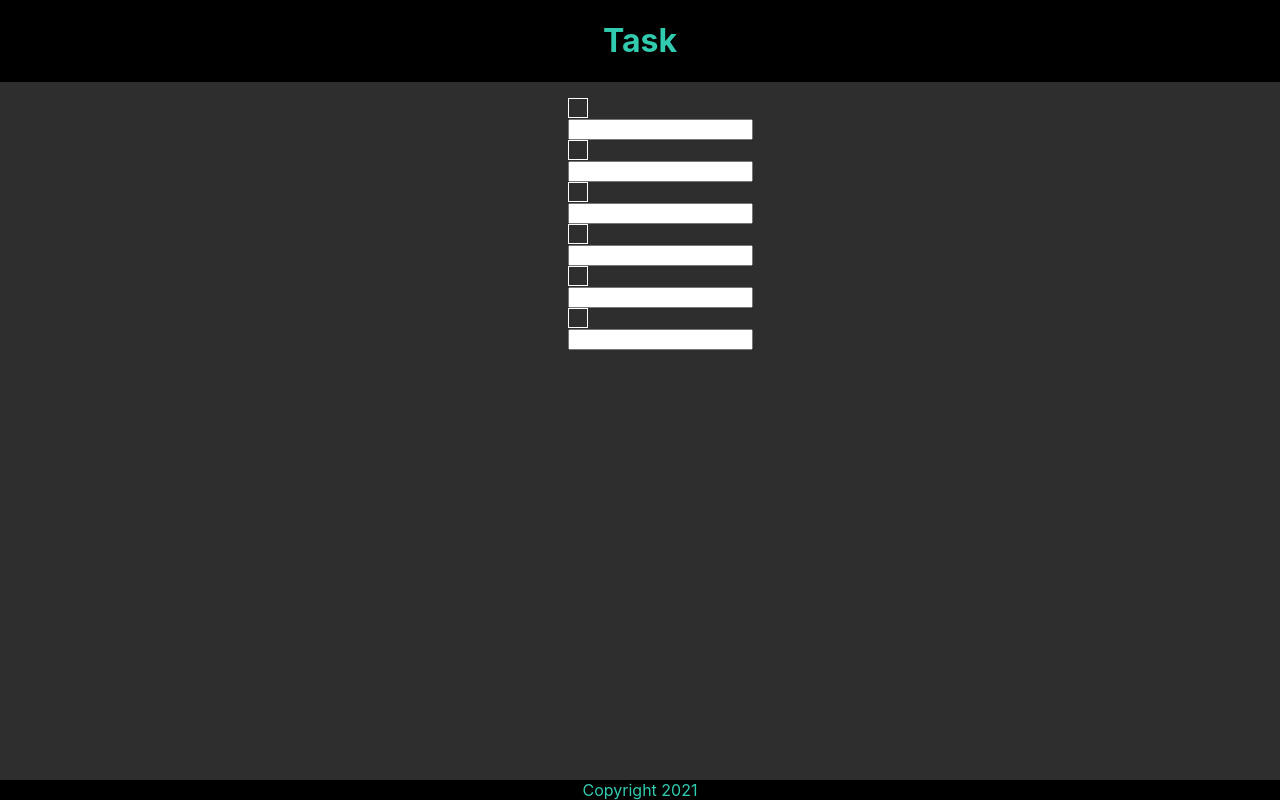
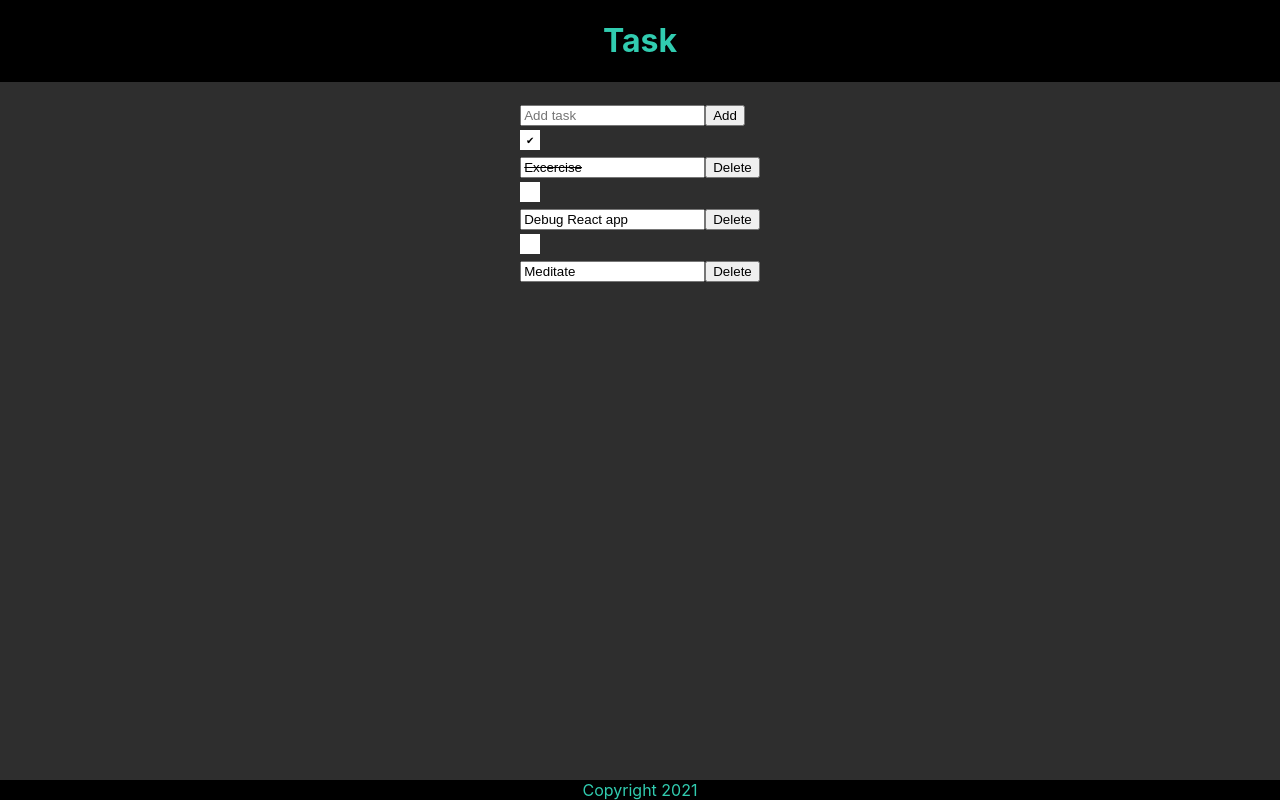
Before and after one commit to bluwakpa/task-client, a React (Create React App) app: page / in a window 1280 px wide. Built offline with nearby package versions, Linux system fonts and the light colour scheme.

Commit message:
last save switch

```diff
--- a/src/App.js
+++ b/src/App.js
@@ -1,18 +1,16 @@
 import React, { useState, useContext } from 'react';
 import data from './data'
 import ApiContext from './ApiContext';
-import { useParams } from 'react-router-dom'
+// import { useParams } from 'react-router-dom'
 // import { v4 as uuidv4 } from 'uuid';
-// import CategoryNav from './CategoryNav'
-// import TaskList from './TaskList'
-// import Task from './Task'
-// import FilteredTasks from './FilteredTasks'
+
 
 export default function App() {
   // console.log('props', props)
   // {}
   const context = useContext(ApiContext)
   console.log('context.data', context)
+
   // {
   //   categories: [],
   //   tasks: [],
@@ -21,25 +19,31 @@ export default function App() {
   //   editCategory: () => {},
   //   editTask: () => {},
   // }
-  // const [categories, setCategories] = useState(data.categories)
+
   const [tasks, setTasks] = useState(data.tasks)
   console.log('tasks', tasks)
+
   // "tasks": [{tasks}]
-  console.log('tasks.content', tasks.content)
+
+  console.log('tasks.content', tasks[0].content)
   // undef
 
-  const task = context.tasks.find(task => task.id === data.match.params.id) || {};
-  console.log('task', task)
+  // wrap this inside a function and pass in a current htmlId
+  // const task = context.tasks.find(task => task.id === data) || {};
+  // console.log('task', task)
   // {}
-  const taskIndex = context.tasks.indexOf(task)
-  console.log('taskIndex', taskIndex)
+
+  // indexOf may not work with objects, might need library underscore or lodash
+  // const taskIndex = context.tasks.indexOf(task)
+  // console.log('taskIndex', taskIndex)
   //  -1
+
+  // argue a single task.content based on .index
   const [content, setContent] = useState(tasks.content)
   console.log('content', content)
   // undef
-  // const content = context.data.tasks.content
-  // console.log(content)
 
+  // consider push, add to end, may not need splice
   function createTask(e, i) {
     const newTasks = [...tasks];
     newTasks.splice(i + 1, 0, {
@@ -51,6 +55,21 @@ export default function App() {
       document.forms[0].elements[i + i].focus();
     }, 0);
   }
+
+  // setTasks([
+  //   ...tasks,
+  //   {
+  //     id: uuidv4(),
+  //     task,
+  //     complete:false
+  //   }
+  // ])
+
+  // const setStatusTask = (id, status) => {
+  //   setTasks(tasks.map(tast => task.id === id ? {...task, complete: status} : task))
+  // }
+
+  // const { addTask, deleteTask } = useTaskState ([]);
 
   function updateTask(e, i) {
     const newTasks = [...tasks];
@@ -84,6 +103,13 @@ export default function App() {
     }
   }
 
+  const handleClickDelete = (e) => {
+    e.preventDefault()
+    const task = data.tasks.filter(task => task.id === data) || {};
+    let deleted = context.tasks.filter(task => task.id !== data)
+    console.log('data.tasks', data.tasks)
+  }
+
 
   return (
     <div className="app">
@@ -92,8 +118,16 @@ export default function App() {
       </div>
       <form className="task-list">
         <ul>
+          <div>
+            {/* Text box defaults as students information based on id */}
+            <input
+              placeholder="Add task"
+              type="text"
+            />
+            <button>Add</button>
+          </div>
           {tasks.map((task, i) => (
-            <div className={`task ${task.complete && 'task-is-ed'}`}>
+            <div className={`task ${task.complete && 'task-is-complete'}`}>
               <div className={'checkbox'} onClick={() => toggleTaskComplete(i)}>
                 {task.complete && (
                   <span>&#x2714;</span>
@@ -101,10 +135,15 @@ export default function App() {
               </div>
               <input
                 type="text"
-                value={tasks.content}
+                value={task.content}
                 onEnter={e => handleEnter(e, i)}
                 onChange={e => updateTask(e, i)}
               />
+              <button
+                className="Task_delete"
+                type="button"
+                onClick={handleClickDelete}
+              >Delete</button>
             </div>
           ))}
         </ul>
--- a/src/data.js
+++ b/src/data.js
@@ -1,54 +1,19 @@
 export default {
-  "categories": [
-    {
-      "id": "b0715efe-ffaf-11e8-8eb2-f2801f1b9fd1",
-      "name": "Personal"
-    },
-    {
-      "id": "b07161a6-ffaf-11e8-8eb2-f2801f1b9fd1",
-      "name": "Work"
-    },
-    {
-      "id": "b07162f0-ffaf-11e8-8eb2-f2801f1b9fd1",
-      "name": "Chores"
-    }
-  ],
   "tasks": [
     {
       "id": "cbc787a0-ffaf-11e8-8eb2-f2801f1b9fd1",
       "content": "Excercise",
-      "complete": false,
-      "categoryId": "b0715efe-ffaf-11e8-8eb2-f2801f1b9fd1",
+      "complete": true,
     },
     {
       "id": "d26e0034-ffaf-11e8-8eb2-f2801f1b9fd1",
       "content": "Debug React app",
       "complete": false,
-      "categoryId": "b07161a6-ffaf-11e8-8eb2-f2801f1b9fd1",
-    },
-    {
-      "id": "d26e01a6-ffaf-11e8-8eb2-f2801f1b9fd1",
-      "content": "Attend scrum",
-      "complete": false,
-      "categoryId": "b07161a6-ffaf-11e8-8eb2-f2801f1b9fd1",
     },
     {
       "id": "d26e0570-ffaf-11e8-8eb2-f2801f1b9fd1",
       "content": "Meditate",
       "complete": false,
-      "categoryId": "b0715efe-ffaf-11e8-8eb2-f2801f1b9fd1",
-    },
-    {
-      "id": "d26e0980-ffaf-11e8-8eb2-f2801f1b9fd1",
-      "content": "Mail package",
-      "complete": false,
-      "categoryId": "b07162f0-ffaf-11e8-8eb2-f2801f1b9fd1",
-    },
-    {
-      "id": "d26e0aac-ffaf-11e8-8eb2-f2801f1b9fd1",
-      "content": "Make the bed",
-      "complete": false,
-      "categoryId": "b07162f0-ffaf-11e8-8eb2-f2801f1b9fd1",
     },
   ]
 }
--- a/src/index.css
+++ b/src/index.css
@@ -41,6 +41,7 @@ code {
   justify-content: center;
   align-items: center;
   border: 1px solid #fff;
+  background: #fff;
 }
 
 footer {
@@ -54,3 +55,15 @@ footer {
   color:rgb(49, 204, 176);
   width: 100%;
 }
+
+.task-is-complete input {
+  text-decoration: line-through;
+}
+
+ul {
+  justify-content: center;
+  /* align-items: center; */
+  list-style: none;
+  line-height: 2rem;
+  padding: 0;
+}
```
Also changed, not shown: 1 other file (tests, documents, lock files or other folders).
